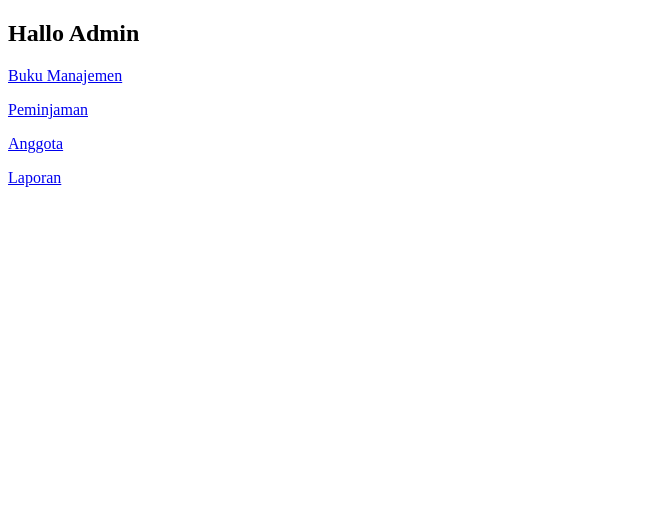
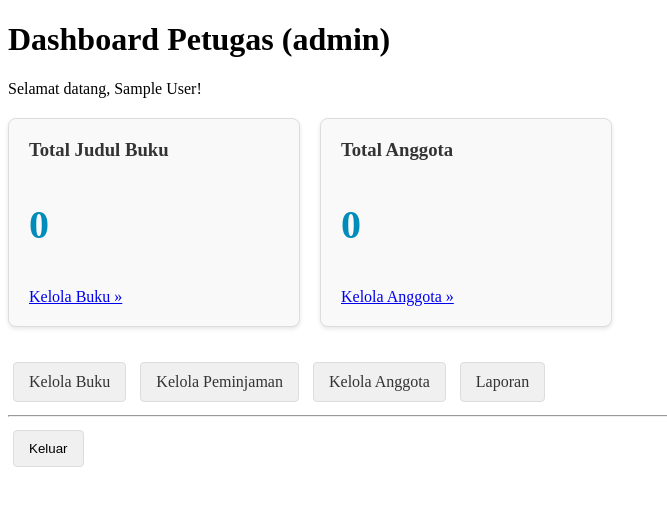
Before and after one commit to draprotez/PerpustakaanTadikaPertiwi, a PHP site: page /views/dashboardAdmin.php in a window 1280 px wide. Shown: the top 506 px of the page, without its empty margins (0-667 px from the left). Run offline with PHP 8.4, Linux system fonts and the light colour scheme; the visitor is signed in with stand-in values (Sample User, id 1); data that the repository does not hold is empty.

Commit message:
fisrt commit

```diff
--- a/index.php
+++ b/index.php
@@ -24,7 +24,6 @@ else if (isset($_SESSION['user_name'])) {
     if ($isLoggedIn) :
     ?>
         <h1>Selamat datang kembali, <?php echo htmlspecialchars($nama_user); ?>!</h1>
-
         <p>Anda sekarang sudah masuk ke sistem Perpustakaan Tadika Pertiwi.</p>
         <a href="dashboard.php"><button type="button">Pergi ke Dashboard</button></a>
         <a href="logout.php"><button type="button">Keluar</button></a>
--- a/views/dashboardAdmin.php
+++ b/views/dashboardAdmin.php
@@ -1,15 +1,136 @@
+<?php
+session_start();
+include '../config/database.php';
+
+$isLoggedIn = false;
+$isAdmin = false;
+$nama_user = '';
+$total_buku = 0;
+$total_member = 0;
+
+if (isset($_SESSION['user_id'])) {
+    $isLoggedIn = true;
+    $isAdmin = true;
+    $nama_user = $_SESSION['user_name'];
+    $role_user = $_SESSION['user_role'];
+
+    $sql_total_buku = "SELECT COUNT(*) as total FROM buku";
+    $stmt = $conn->prepare($sql_total_buku);
+    $stmt->execute();
+    $total_buku = $stmt->get_result()->fetch_assoc()['total'];
+
+    $sql_total_member = "SELECT COUNT(*) as total FROM members";
+    $stmt_member = $conn->prepare($sql_total_member);
+    $stmt_member->execute();
+    $total_member = $stmt_member->get_result()->fetch_assoc()['total'];
+}
+else if (isset($_SESSION['member_id'])) {
+    $isLoggedIn = true;
+    $isAdmin = false;
+    $nama_user = $_SESSION['member_name'];
+}
+
+$conn->close();
+?>
 <!DOCTYPE html>
 <html lang="en">
 <head>
     <meta charset="UTF-8">
     <meta name="viewport" content="width=device-width, initial-scale=1.0">
-    <title>Document</title>
+    <title>Perpustakaan Tadika Pertiwi</title>
+    <style>
+        .dashboard-container {
+            display: flex;
+            flex-wrap: wrap;
+            gap: 20px;
+            margin: 20px 0;
+        }
+        .dashboard-box {
+            border: 1px solid #ddd;
+            background-color: #f9f9f9;
+            padding: 20px;
+            width: 250px;
+            border-radius: 8px;
+            box-shadow: 0 2px 4px rgba(0,0,0,0.1);
+        }
+        .dashboard-box h3 {
+            margin-top: 0;
+            color: #333;
+        }
+        .dashboard-box .count {
+            font-size: 2.5em;
+            font-weight: bold;
+            color: #008CBA;
+        }
+        .menu-links {
+            margin-top: 30px;
+        }
+        .menu-links a {
+            display: inline-block;
+            padding: 10px 15px;
+            margin: 5px;
+            background-color: #f0f0f0;
+            text-decoration: none;
+            color: #333;
+            border-radius: 4px;
+            border: 1px solid #ddd;
+        }
+        .menu-links a:hover {
+            background-color: #e0e0e0;
+        }
+        button {
+            padding: 10px 15px;
+            margin: 5px;
+            cursor: pointer;
+            border: 1px solid #ddd;
+            border-radius: 4px;
+            background-color: #f0f0f0;
+        }
+        button:hover {
+            background-color: #e0e0e0;
+        }
+    </style>
 </head>
 <body>
-    <h2>Hallo Admin</h2>
-    <p><a href="bukuViews.php">Buku Manajemen</a></p>
-    <p><a href="peminjamanViews.php">Peminjaman</a></p>
-    <p><a href="anggotaViews.php">Anggota</a></p>
-    <p><a href="laporanViews.php">Laporan</a></p>
+
+    <?php if ($isLoggedIn && $isAdmin) : ?>
+        <h1>Dashboard Petugas (<?php echo htmlspecialchars($role_user); ?>)</h1>
+        <p>Selamat datang, <?php echo htmlspecialchars($nama_user); ?>!</p>
+
+        <div class="dashboard-container">
+            <div class="dashboard-box">
+                <h3>Total Judul Buku</h3>
+                <p class="count"><?php echo $total_buku; ?></p>
+                <a href="views/bukuViews.php">Kelola Buku &raquo;</a>
+            </div>
+
+            <div class="dashboard-box">
+                <h3>Total Anggota</h3>
+                <p class="count"><?php echo $total_member; ?></p>
+                <a href="views/memberViews.php">Kelola Anggota &raquo;</a>
+            </div>
+        </div>
+
+        <div class="menu-links">
+            <a href="views/bukuViews.php">Kelola Buku</a>
+            <a href="views/peminjamanViews.php">Kelola Peminjaman</a>
+            <a href="views/memberViews.php">Kelola Anggota</a>
+            <a href="views/laporanViews.php">Laporan</a>
+        </div>
+
+        <hr>
+        <a href="logout.php"><button type="button">Keluar</button></a>
+
+    <?php elseif ($isLoggedIn && !$isAdmin) : ?>
+        <h1>Selamat datang kembali, <?php echo htmlspecialchars($nama_user); ?>!</h1>
+        <p>Anda sekarang sudah masuk ke sistem Perpustakaan Tadika Pertiwi.</p>
+        <a href="profil_member.php"><button type="button">Lihat Profil</button></a>
+        <a href="logout.php"><button type="button">Keluar</button></a>
+
+    <?php else : ?>
+        <h1>Selamat datang di perpustakaan tadika Pertiwi</h1>
+        <a href="login.php"><button type="button">Masuk</button></a>
+        <a href="register.php"><button type="button">Daftar</button></a>
+    <?php endif; ?>
 </body>
 </html>
```
Also changed, not shown: logout.php (added, +13 -0 lines), views/getMemberDetails.php (added, +29 -0 lines).
